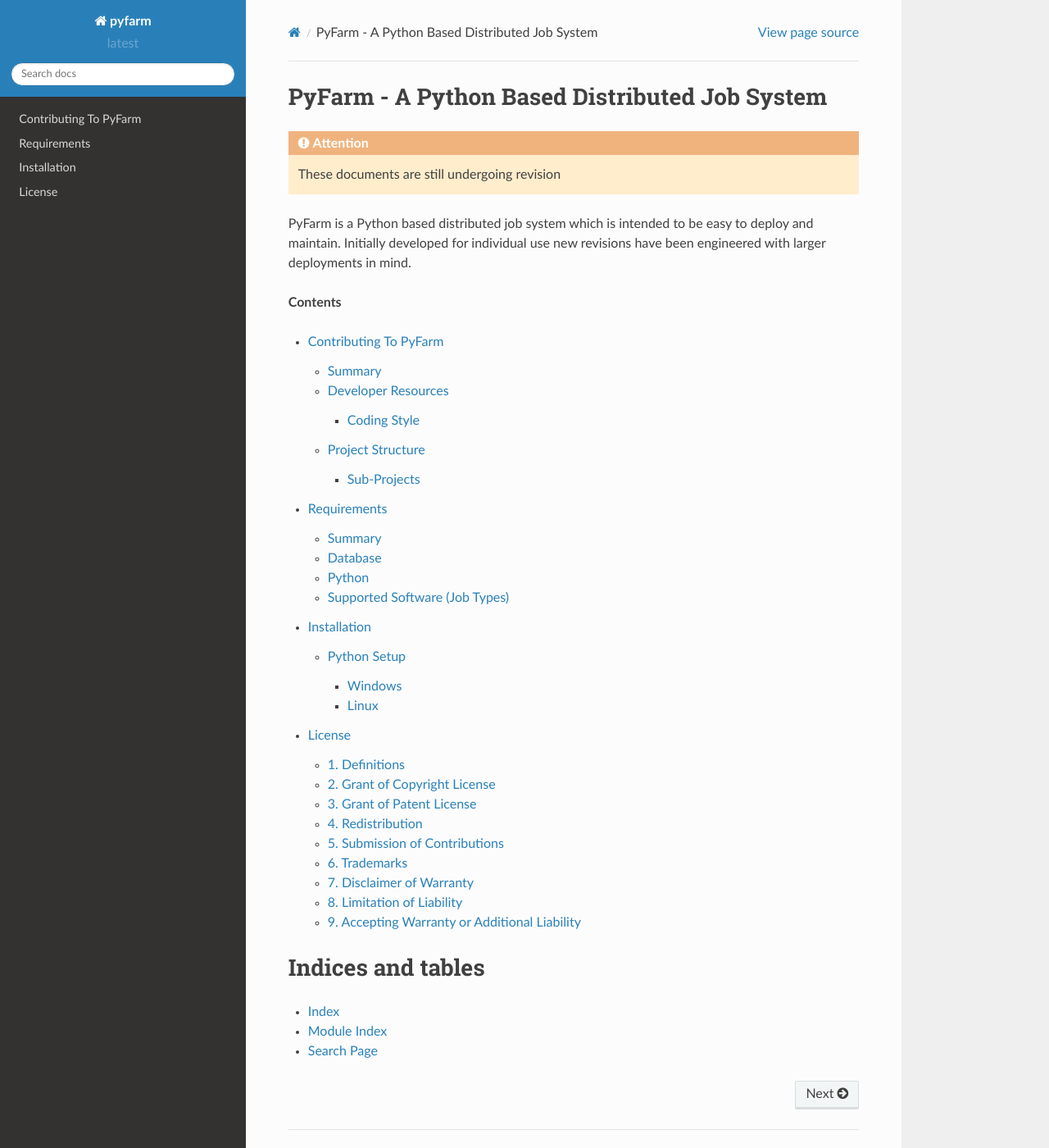
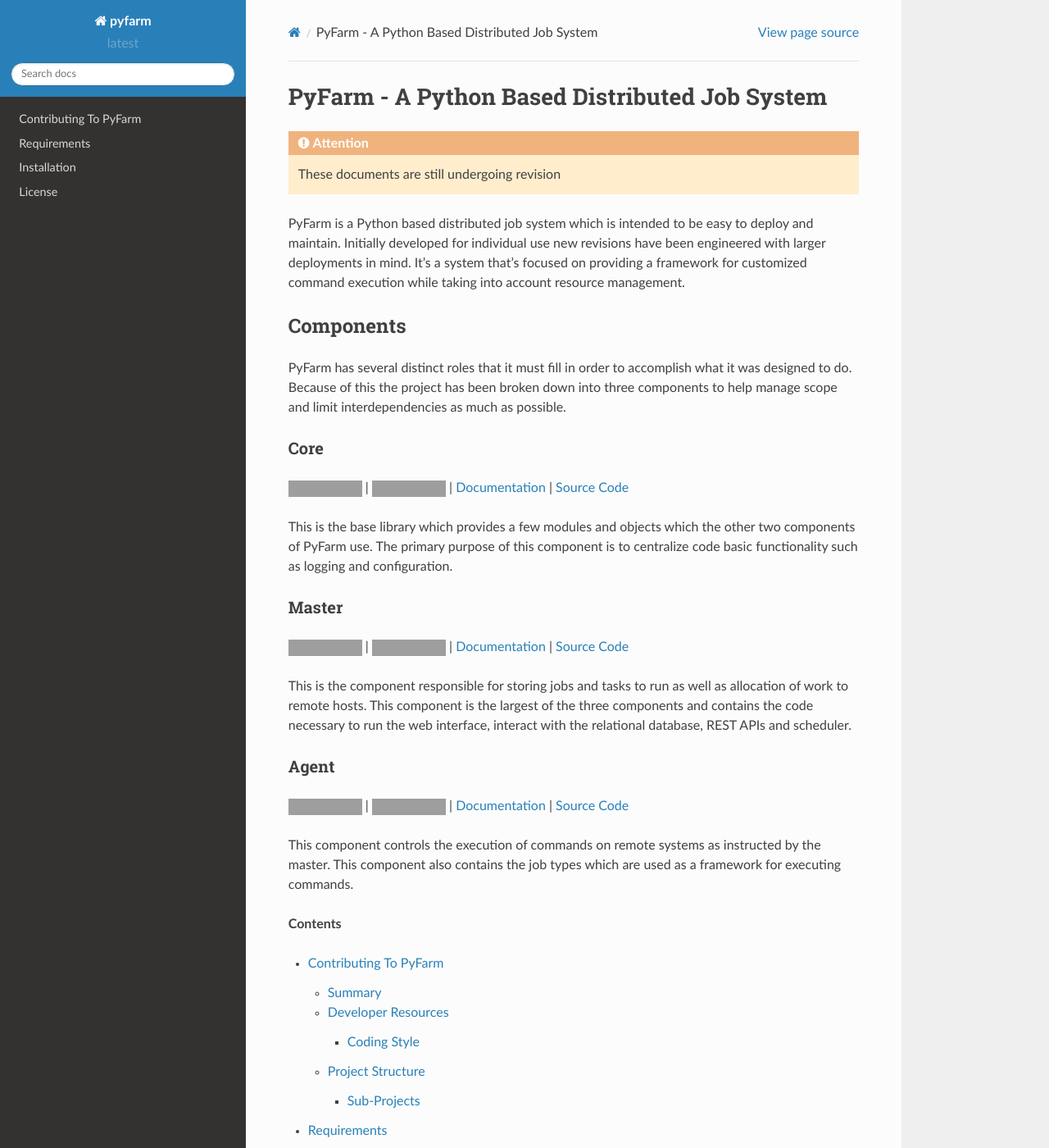
Before and after one commit to pyfarm/pyfarm-docs, a Sphinx documentation site: the page built from source/index.rst, in a window 1280 px wide and 1400 px high. Shown: the whole window at 82% size. Built offline with Sphinx 7.4.7 and the Read the Docs theme 2.0.0, drawn with Linux system fonts in a browser that asks for light colours; grey boxes are pictures that could not be loaded.

Commit message:
updating index with component information

```diff
--- a/source/index.rst
+++ b/source/index.rst
@@ -1,3 +1,10 @@
+.. |status_core| image:: https://travis-ci.org/pyfarm/pyfarm-core.svg?branch=master
+.. |status_master| image:: https://travis-ci.org/pyfarm/pyfarm-master.svg?branch=master
+.. |status_agent| image:: https://travis-ci.org/pyfarm/pyfarm-agent.svg?branch=master
+.. |coverage_core| image:: https://coveralls.io/repos/pyfarm/pyfarm-core/badge.png?branch=master
+.. |coverage_master| image:: https://coveralls.io/repos/pyfarm/pyfarm-master/badge.png?branch=master
+.. |coverage_agent| image:: https://coveralls.io/repos/pyfarm/pyfarm-agent/badge.png?branch=master
+
 PyFarm - A Python Based Distributed Job System
 ==============================================
 
@@ -6,9 +13,51 @@
 
 PyFarm is a Python based distributed job system which is intended to be easy
 to deploy and maintain. Initially developed for individual use new revisions
-have been engineered with larger deployments in mind.
+have been engineered with larger deployments in mind.  It's a system that's
+focused on providing a framework for customized command execution while
+taking into account resource management.
 
+Components
+----------
 
+PyFarm has several distinct roles that it must fill in order to accomplish
+what it was designed to do.  Because of this the project has been broken
+down into three components to help manage scope and limit interdependencies
+as much as possible.
+
+Core
+++++
+
+|status_core| | |coverage_core| |
+`Documentation <https://pyfarm.readthedocs.org/projects/pyfarm-core/>`_ |
+`Source Code <https://github.com/pyfarm/pyfarm-core>`_
+
+This is the base library which provides a few modules and objects which the
+other two components of PyFarm use.  The primary purpose of this component
+is to centralize code basic functionality such as logging and configuration.
+
+Master
+++++++
+
+|status_master| | |coverage_master| |
+`Documentation <https://pyfarm.readthedocs.org/projects/pyfarm-master/>`_ |
+`Source Code <https://github.com/pyfarm/pyfarm-master>`_
+
+This is the component responsible for storing jobs and tasks to run as well
+as allocation of work to remote hosts.  This component is the largest of the
+three components and contains the code necessary to run the web interface,
+interact with the relational database, REST APIs and scheduler.
+
+Agent
++++++
+
+|status_agent| | |coverage_agent| |
+`Documentation <https://pyfarm.readthedocs.org/projects/pyfarm-agent/>`_ |
+`Source Code <https://github.com/pyfarm/pyfarm-agent>`_
+
+This component controls the execution of commands on remote systems as
+instructed by the master.  This component also contains the job types which
+are used as a framework for executing commands.
 
 **Contents**
 
```
Also changed, not shown: other parts of source/index.rst (+0 -1 lines).
